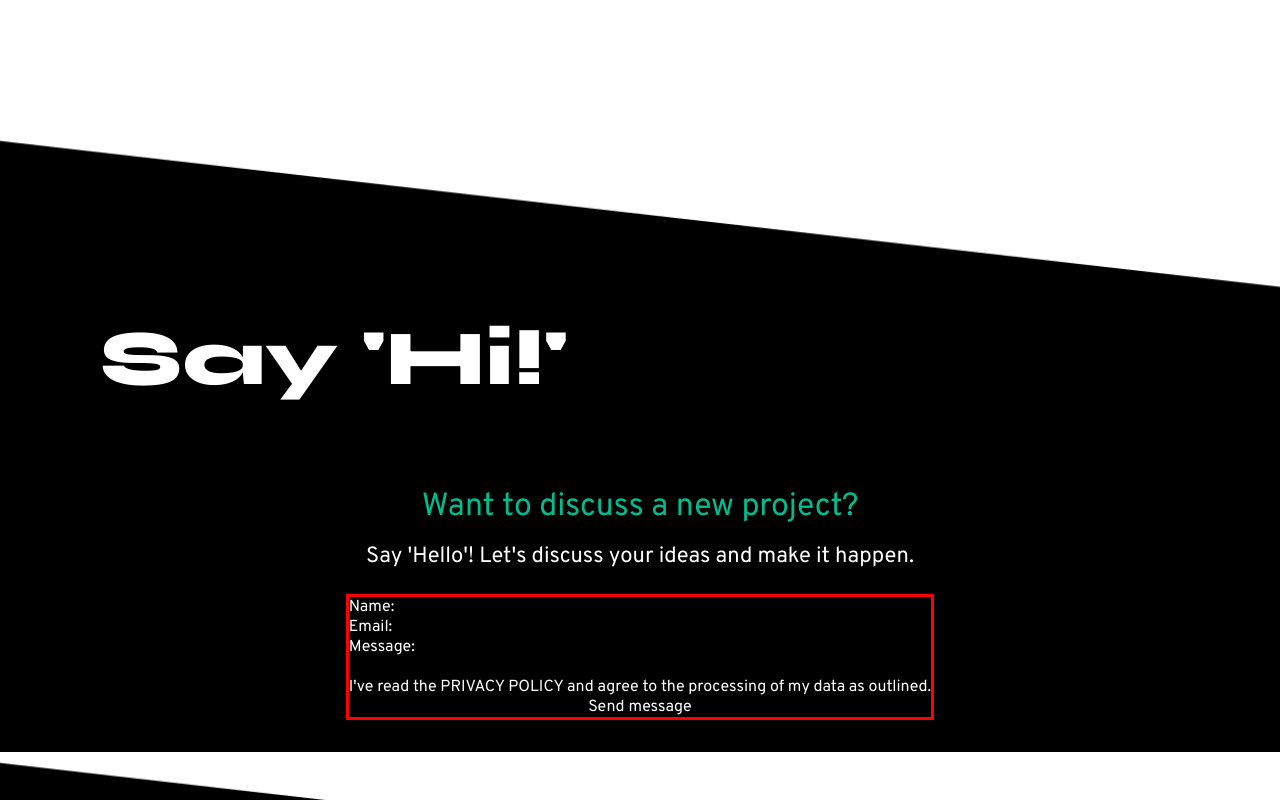
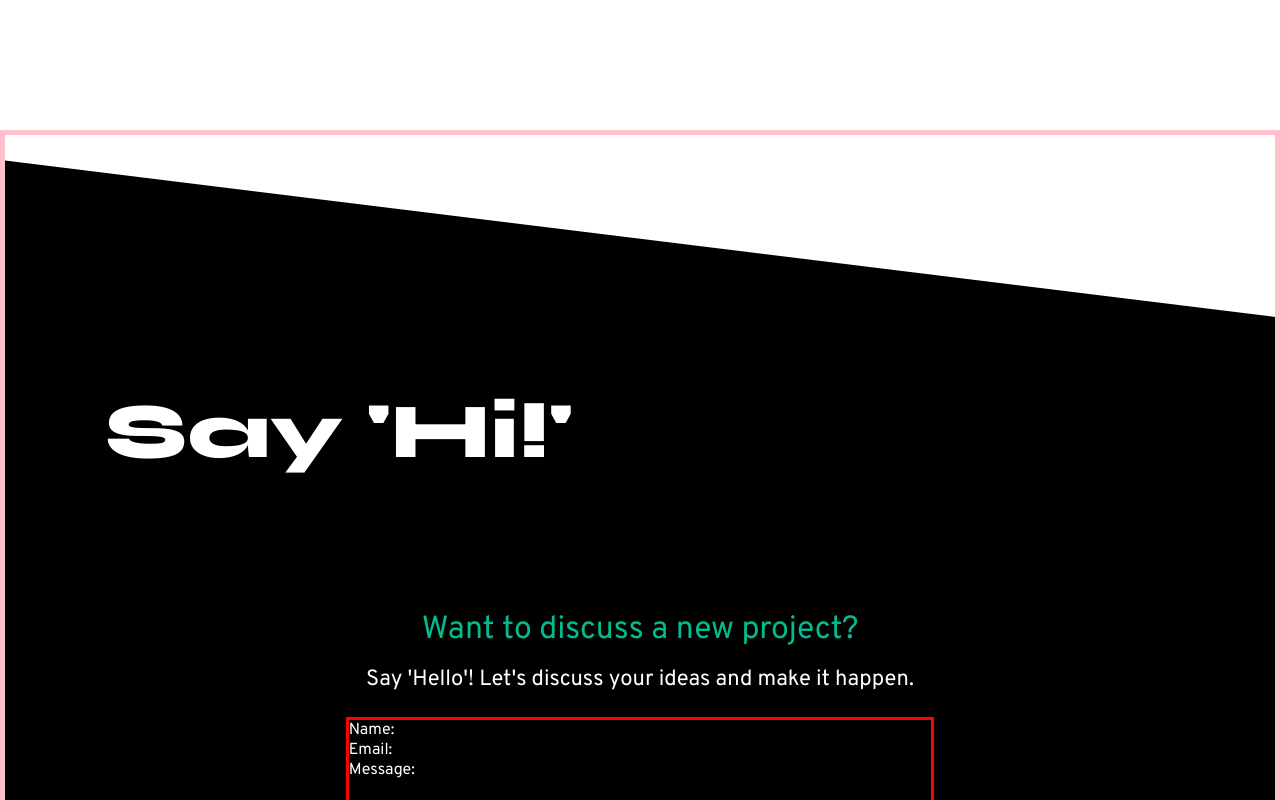
Before and after one commit to alinedobo/da-projekt-portfolio, an Angular app: page / in a window 1280 px wide. Shown: the part 4840-5640 px from the top of the page. Built offline with nearby package versions, Linux system fonts and the light colour scheme.

Commit message:
Commit before restructuring pages

```diff
--- a/src/app/component/contact/contact.html
+++ b/src/app/component/contact/contact.html
@@ -1,9 +1,9 @@
 
 
-<div class="content-restriction display-flex-column" id="contact-header">
-    <h2 id="sayhi">Say 'Hi!'</h2>
-</div>
 <div class="content-restriction display-flex-column" id="contact-wrapper">
+    <div class="display-flex-column" id="contact-header">
+        <h2 id="sayhi">Say 'Hi!'</h2>
+    </div>
     <div class="display-flex-column" id="contact-form-wrapper">
         <div class="display-flex-column" id="contact-form-header">
             <p class="overpass-32-teal">Want to discuss a new project?</p>
--- a/src/app/component/contact/contact.scss
+++ b/src/app/component/contact/contact.scss
@@ -1,27 +1,26 @@
 @use '../../../../public/styles/main' as main;
 
+
+
+#contact-wrapper{
+    border: 5px solid pink;
+    width: 100%;
+    height: 1250px;
+    align-items: center;
+    background: url("/assets/images/Rectangle-5-big.svg");
+    background-position: center bottom;
+    background-size: cover;
+    padding-top: 150px;
+
     #contact-header{
-        width: 100%;
-        height: 325px;
-        background: url("/assets/images/Rectangle-5.png");
-        background-position: center bottom;
-        background-size: cover;
-        position: relative;
-        padding: 100px;
+    width: 100%;
+    padding: 100px;
 
         h2{
-            align-self: flex-start;
+        align-self: flex-start;
             color: white;
-            position: absolute;
-            bottom: 50px;
         }
-
     }
-
-#contact-wrapper{
-    width: 100%;
-    align-items: center;
-    background-color: black;
 
     #contact-form-wrapper{
         align-items: center;
--- a/src/app/layout/footer/footer.scss
+++ b/src/app/layout/footer/footer.scss
@@ -2,7 +2,6 @@
 
 .footer {
   width: 100%;
-  max-width: 1440px;
   height: 325px;
   background: url("/assets/images/Rectangle-5.png");
   background-position: center bottom;
--- a/src/index.html
+++ b/src/index.html
@@ -8,6 +8,6 @@
   <link rel="icon" type="image/x-icon" href="assets/icons/favicon.jpg">
 </head>
 <body>
-  <app-root class="content-restriction"></app-root>
+  <app-root class="content-restriction position-relative display-flex-column"></app-root>
 </body>
 </html>
--- a/src/styles.scss
+++ b/src/styles.scss
@@ -29,3 +29,7 @@ body{
 .space-between{
     justify-content: space-between;
 }
+
+.position-relative{
+    position: relative;
+}
```
